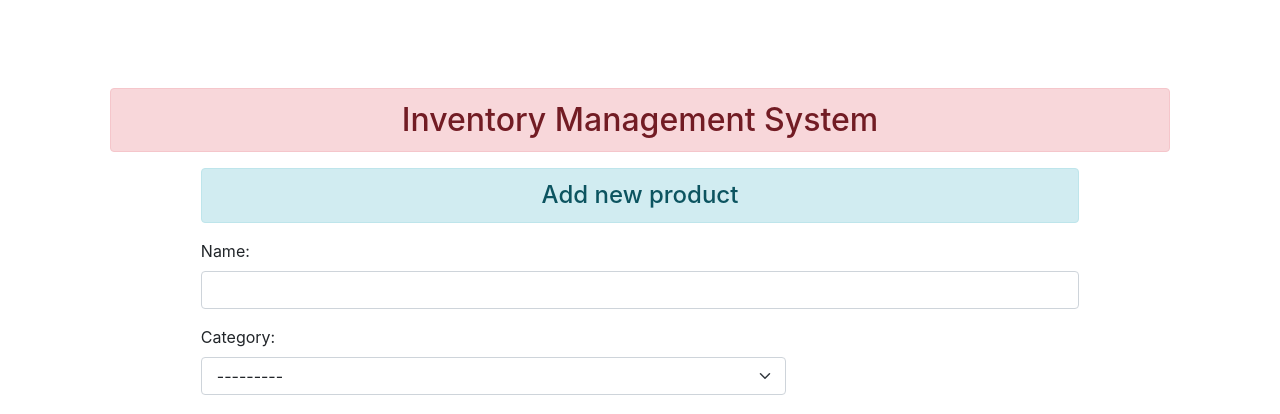
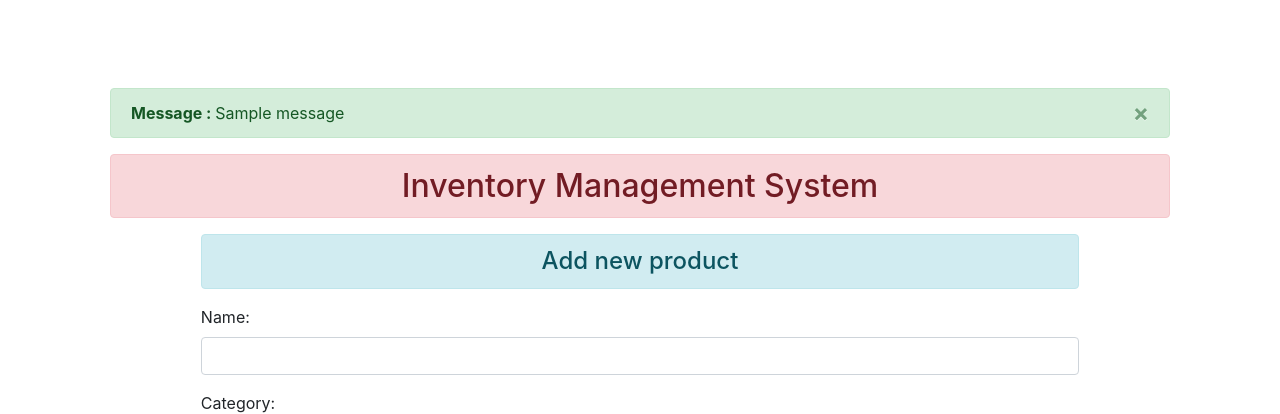
Before and after one commit to vardhanshah138/django-inventory-management, a Django app: page /add_product in a window 1280 px wide. Shown: the top 414 px of the page. Run offline with Django 3.2, Linux system fonts and the light colour scheme; tables that the repository leaves empty hold one stand-in row (values such as "Sample post"); one stand-in notice (Sample message) is shown; some libraries are stand-ins or nearby versions.

Commit message:
The Messagrs has been succesfully displayed but it we can't manually close it fades after 10 sec.

```diff
--- a/crudproject1/enroll/templates/enroll/base.html
+++ b/crudproject1/enroll/templates/enroll/base.html
@@ -27,6 +27,16 @@
   <main class="page-content">
 
        <div class="container mt-5">
+
+               {% for message in messages  %}
+                    <div class="alert alert-{{ message.tags }} alert-dismissible fade show message" role="alert">
+                        <strong>Message : </strong> {{ message }}
+                        <button type="button" class="close" data-dismiss="alert" aria-label="Close">
+                        <a aria-hidden="true">&times;</a>
+                        </button>
+                    </div>
+                {% endfor %}
+
         <h2 class="text-center alert alert-danger">Inventory Management System</h2>
         {% block content %}
         {% endblock %}
@@ -46,5 +56,14 @@
     <script src="{% static 'enroll/js/popper.js' %}"></script>
     <script src="{% static 'enroll/js/bootstrap.js' %}"></script>
     <script src="{% static 'enroll/js/sidebar.js' %}"></script>
+    <script>
+    $(document).ready(function() {
+        // messages timeout for 10 sec
+        setTimeout(function() {
+            $('.message').fadeOut('slow');
+        }, 10000); // <-- time in milliseconds, 1000 =  1 sec
+    });
+    </script>
+
 </body>
 </html>
--- a/crudproject1/enroll/views.py
+++ b/crudproject1/enroll/views.py
@@ -29,7 +29,7 @@ def login_request(request):
                 user = authenticate(username=username, password=password)
                 if user is not None:
                     login(request, user)
-                    messages.info(request, "You are now logged in as {username}.")
+                    messages.info(request, "You are now logged in as " + username + ".")
                     return HttpResponseRedirect("/view_products")
                 else:
                     messages.error(request, "Invalid username or password.")
```
Also changed, not shown: crudproject1/crudproject1/settings.py (+5 -5 lines).
